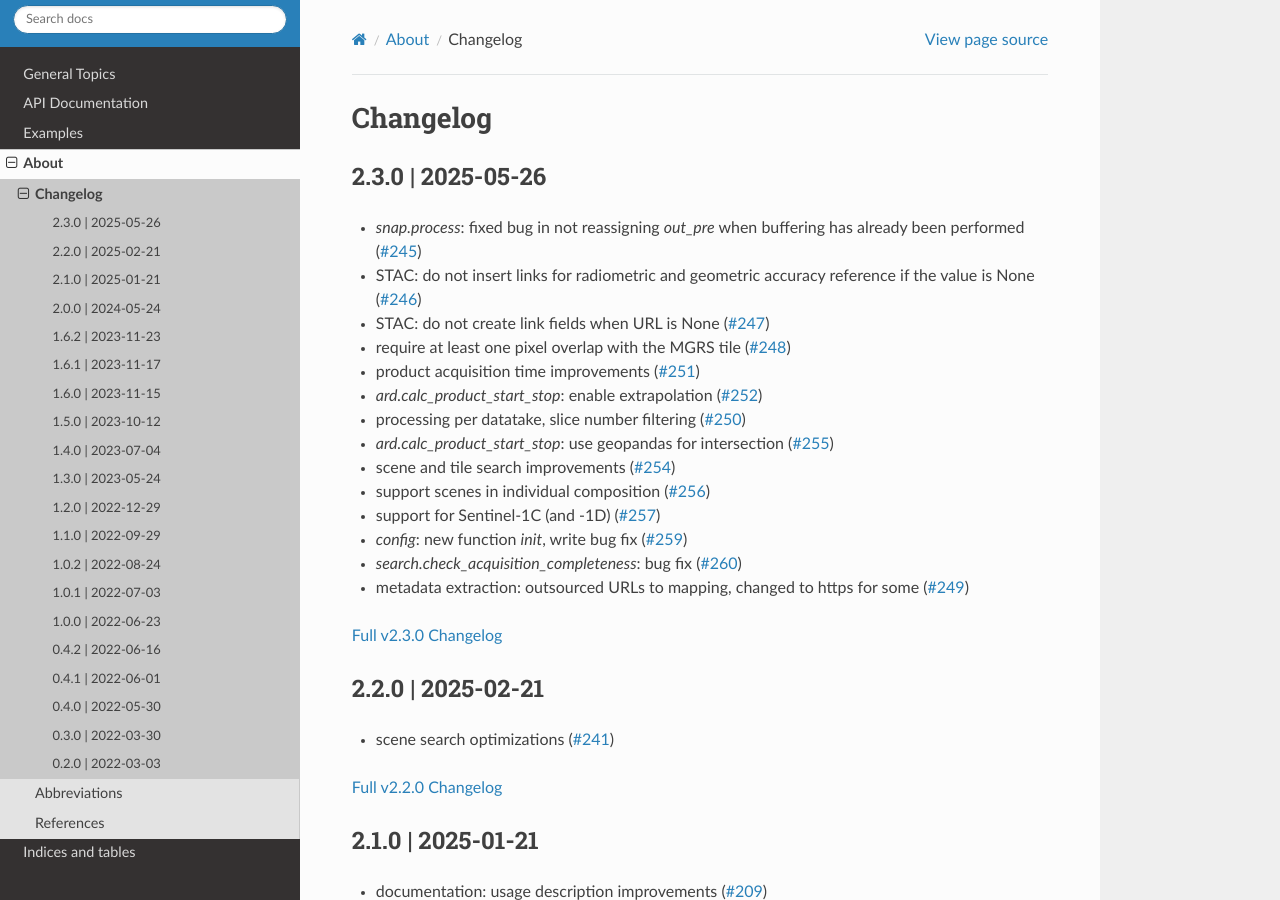
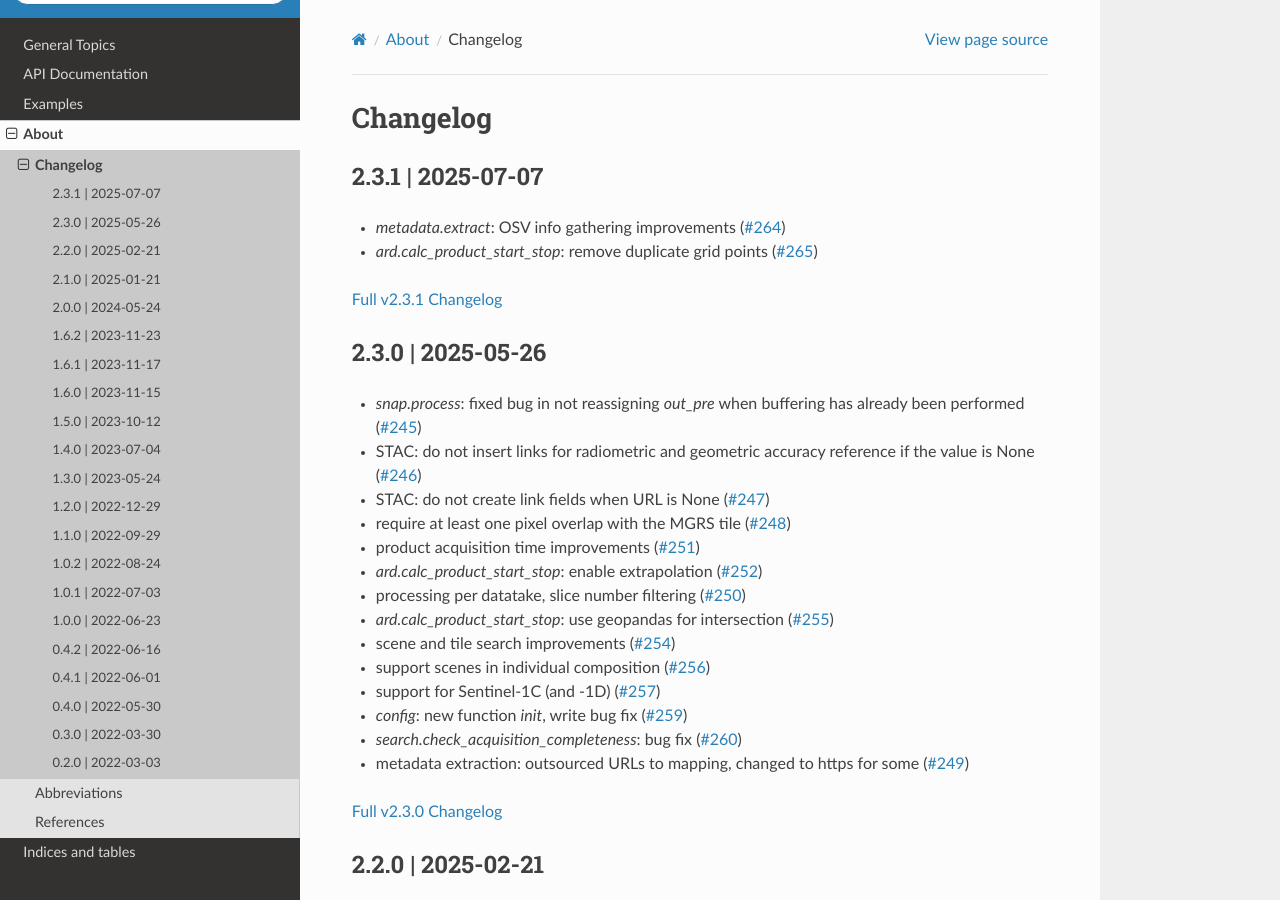
Before and after one commit to SAR-ARD/s1ard, a Sphinx documentation site: the page built from docs/source/about/changelog.rst, in a window 1280 px wide and 900 px high. Built offline with Sphinx 7.4.7 and the Read the Docs theme 3.1.0, drawn with Linux system fonts in a browser that asks for light colours.

Commit message:
v2.3.1 changelog

```diff
--- a/docs/source/about/changelog.rst
+++ b/docs/source/about/changelog.rst
@@ -1,5 +1,13 @@
 Changelog
 =========
+
+2.3.1 | 2025-07-07
+------------------
+
+* `metadata.extract`: OSV info gathering improvements (`#264 <https://github.com/SAR-ARD/s1ard/pull/264>`_)
+* `ard.calc_product_start_stop`: remove duplicate grid points (`#265 <https://github.com/SAR-ARD/s1ard/pull/265>`_)
+
+`Full v2.3.1 Changelog <https://github.com/SAR-ARD/s1ard/compare/v2.3.0...v2.3.1>`_
 
 2.3.0 | 2025-05-26
 ------------------
```
